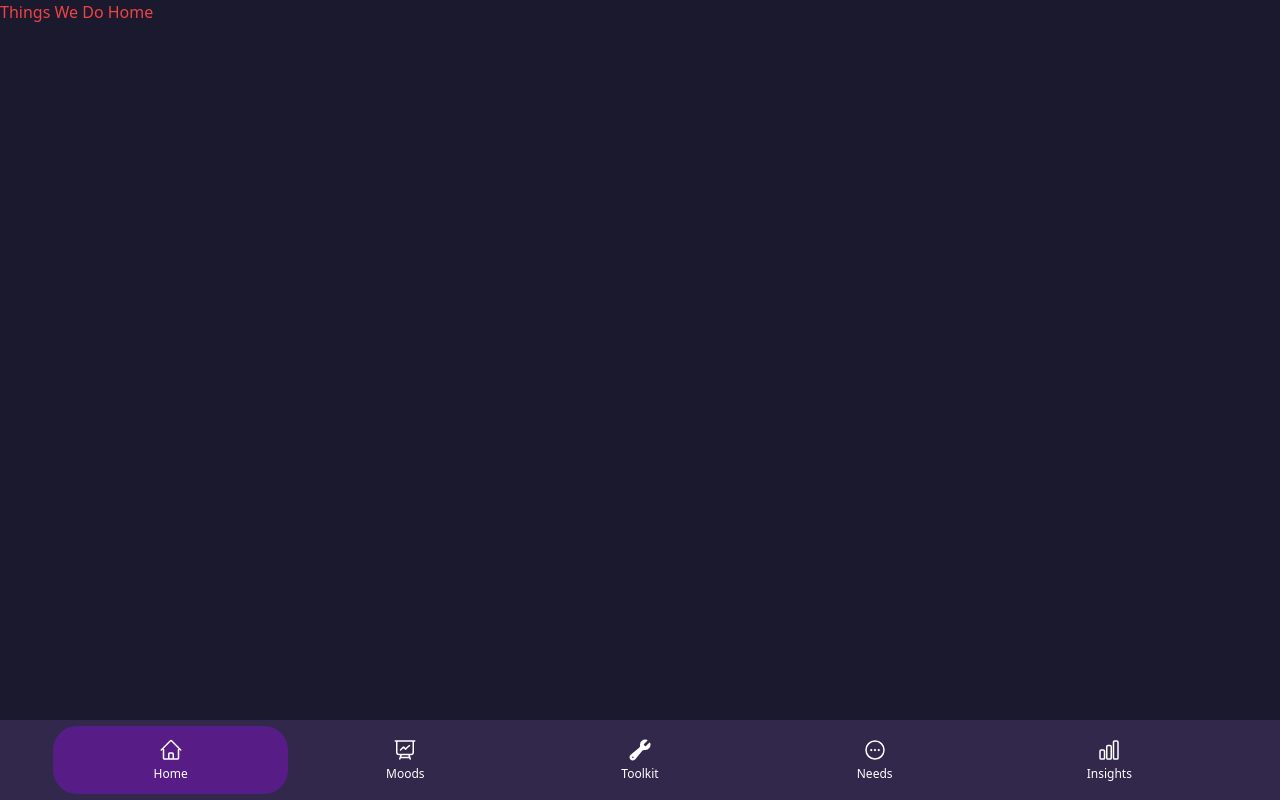
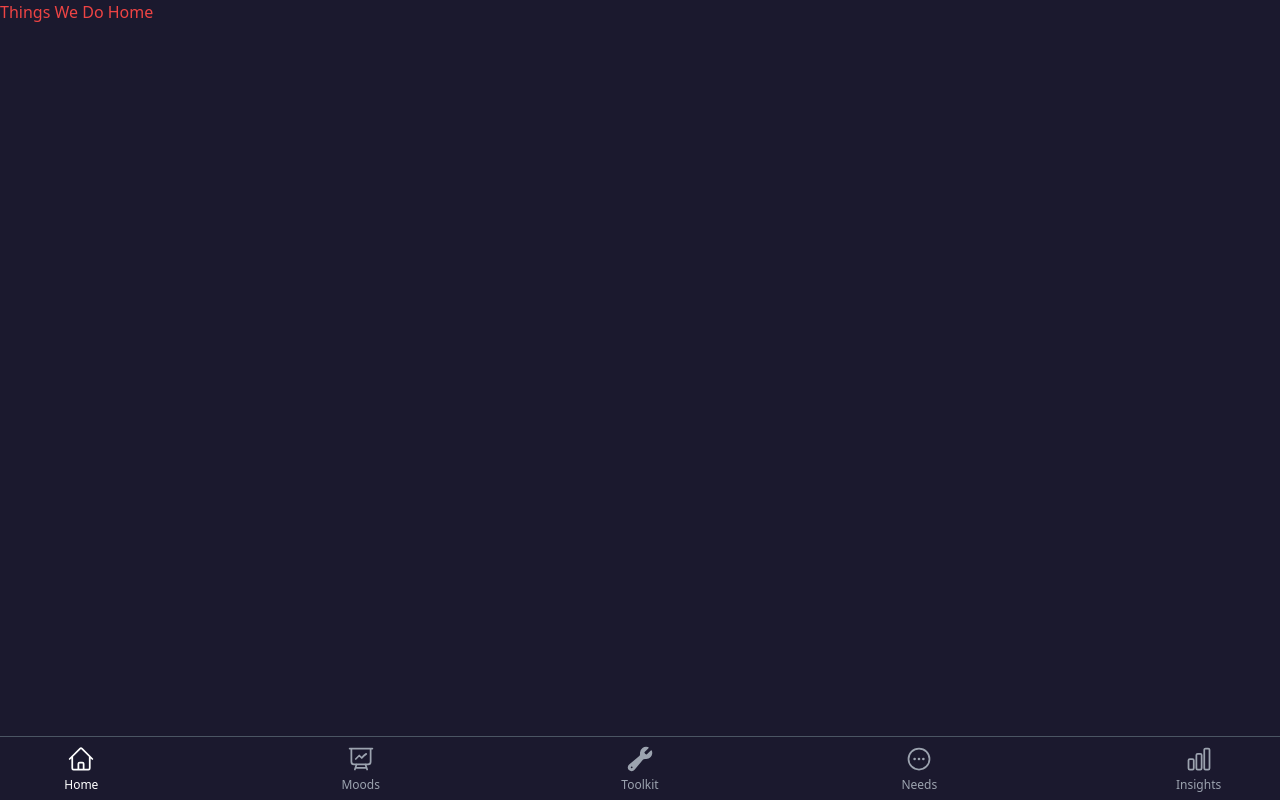
Before and after one commit to fac30/things-we-do, a Next.js app: page / in a window 1280 px wide. Built offline with nearby package versions, Linux system fonts and the light colour scheme.

Commit message:
style: change navbar styles

```diff
--- a/src/ui/layout/Navbar/Navbar.tsx
+++ b/src/ui/layout/Navbar/Navbar.tsx
@@ -2,7 +2,7 @@ import NavbarLinks from "./NavbarLinks";
 
 export default function Navbar() {
   return (
-    <nav className="fixed bottom-0 bg-twd-navbar-background h-20 w-screen">
+    <nav className="fixed bottom-0 bg-twd-background h-16 w-screen border-t-[1.5px] border-t-gray-600 ">
       <NavbarLinks />
     </nav>
   );
--- a/src/ui/layout/Navbar/NavbarLinks.tsx
+++ b/src/ui/layout/Navbar/NavbarLinks.tsx
@@ -20,7 +20,7 @@ const links = [
 
 export default function NavbarLinks() {
   return (
-    <div className="grid grid-cols-5 items-center h-full w-11/12 m-auto">
+    <div className="flex justify-between items-center h-full w-11/12 m-auto">
       {links.map((link, index) => (
         <NavLink
           key={index}
--- a/src/ui/shared/NavLink.tsx
+++ b/src/ui/shared/NavLink.tsx
@@ -17,11 +17,14 @@ export default function NavLink({ title, Icon, destination }: NavLinkProps) {
   return (
     <Link
       href={destination}
-      className={clsx(`flex flex-col items-center rounded-3xl p-1 py-3`, {
-        "bg-purple-900": isActive,
-      })}
+      className={clsx(
+        `flex flex-col items-center justify-center w-14 h-14 text-gray-400`,
+        {
+          " text-white": isActive,
+        }
+      )}
     >
-      {Icon && <Icon className="h-6 w-6 text-white" />}
+      {Icon && <Icon className="h-7 w-7" />}
       <p className="text-xs mt-1">{title}</p>
     </Link>
   );
```
